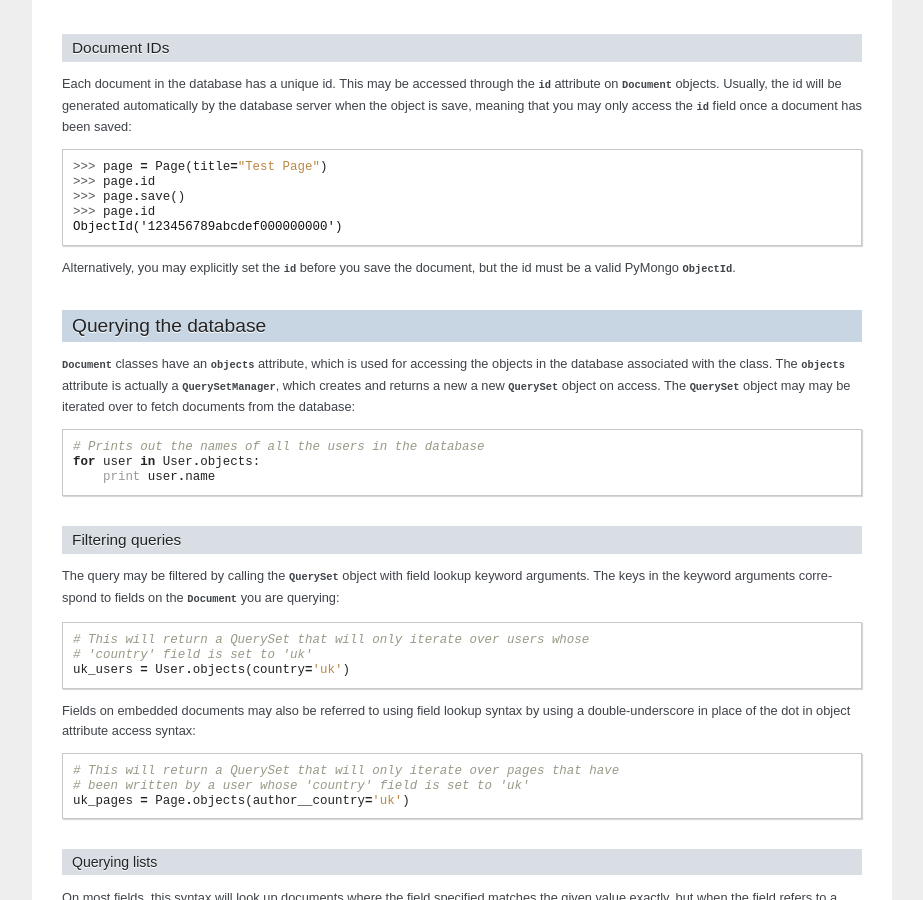
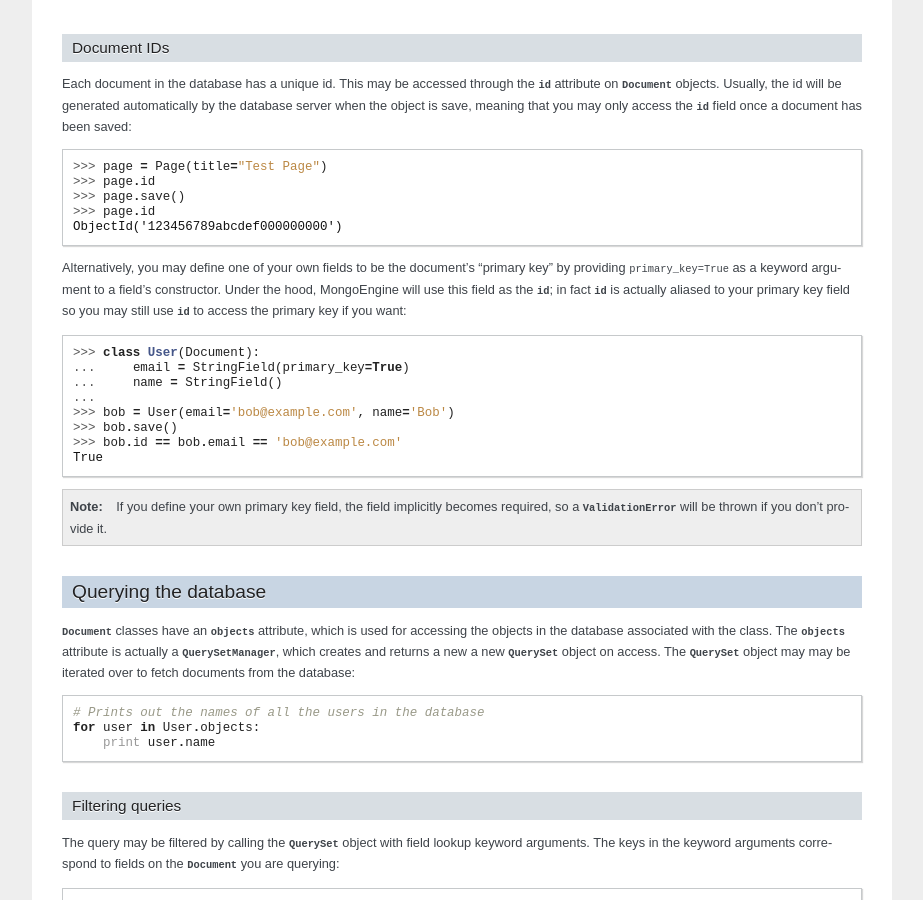
Before and after one commit to MongoEngine/mongoengine, a Sphinx documentation site: the page built from docs/userguide.rst, in a window 1280 px wide and 900 px high, scrolled down 4883 px. Shown: the whole window, without its empty margins (198-1121 px from the left). Built offline with Sphinx 7.4.7, drawn with Linux system fonts in a browser that asks for light colours.

Commit message:
Added support for user-defined primary keys (_ids)

```diff
--- a/docs/userguide.rst
+++ b/docs/userguide.rst
@@ -318,8 +318,25 @@ saved::
     >>> page.id
     ObjectId('123456789abcdef000000000')
 
-Alternatively, you may explicitly set the :attr:`id` before you save the
-document, but the id must be a valid PyMongo :class:`ObjectId`.
+Alternatively, you may define one of your own fields to be the document's
+"primary key" by providing ``primary_key=True`` as a keyword argument to a
+field's constructor. Under the hood, MongoEngine will use this field as the
+:attr:`id`; in fact :attr:`id` is actually aliased to your primary key field so
+you may still use :attr:`id` to access the primary key if you want::
+
+    >>> class User(Document):
+    ...     email = StringField(primary_key=True)
+    ...     name = StringField()
+    ...
+    >>> bob = User(email='bob@example.com', name='Bob')
+    >>> bob.save()
+    >>> bob.id == bob.email == 'bob@example.com'
+    True
+
+.. note::
+   If you define your own primary key field, the field implicitly becomes
+   required, so a :class:`ValidationError` will be thrown if you don't provide
+   it.
 
 Querying the database
 =====================
```
Also changed, not shown: docs/changelog.rst (+9 -1 lines), 4 other files.
